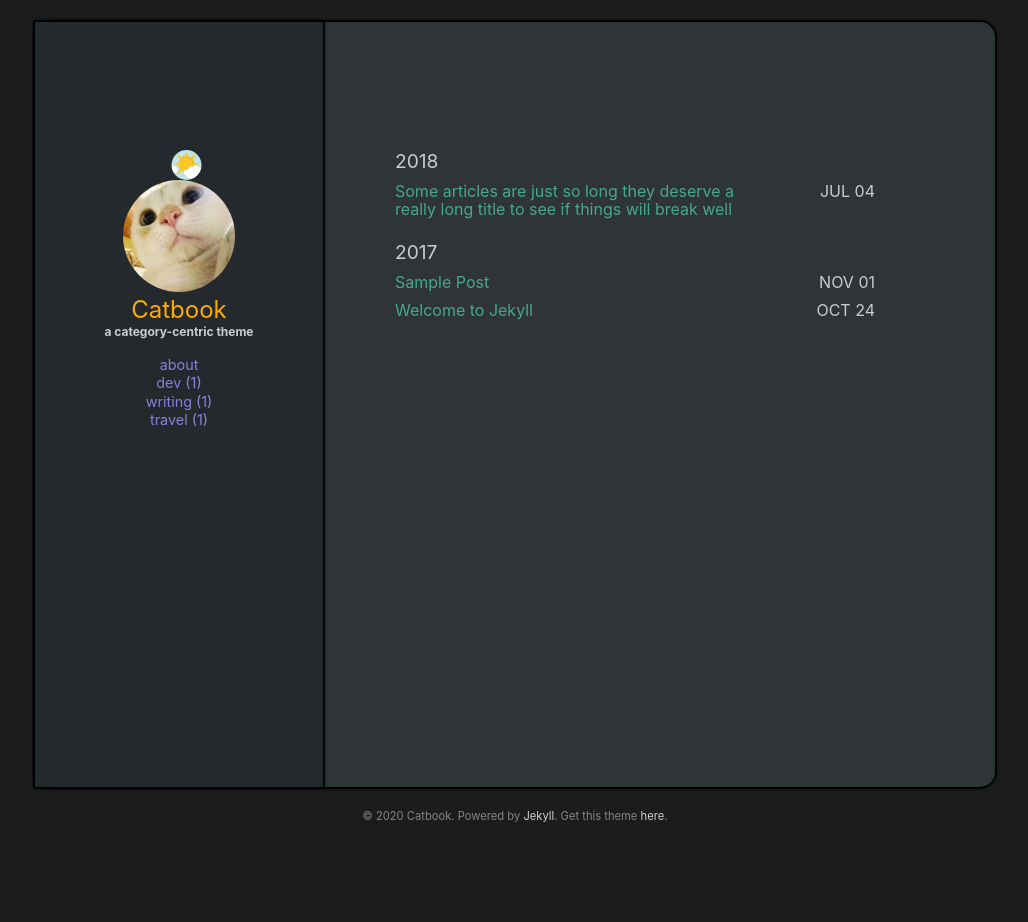
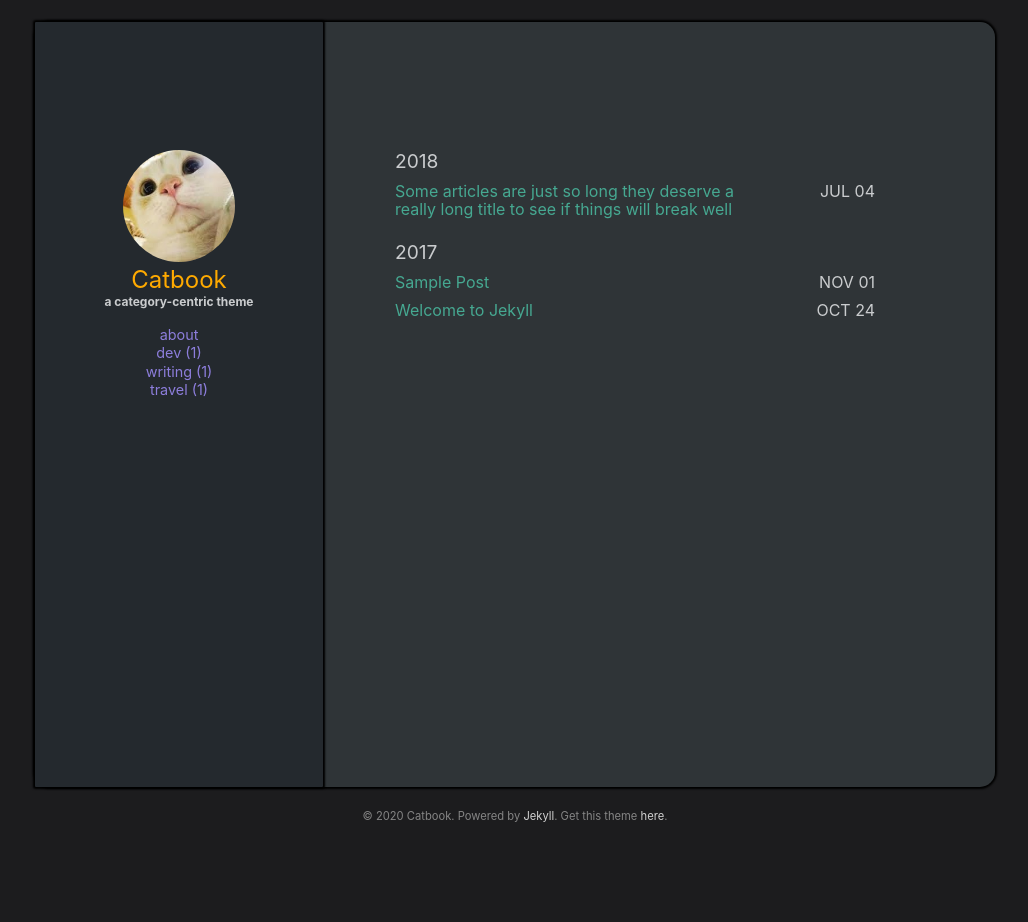
Before and after one commit to justwrite99/justwrite99.github.io, a Jekyll site: the page built from index.html, in a window 1280 px wide. Shown: the whole page, without its empty margins (125-1153 px from the left). Built offline with Jekyll 4.4.1, drawn with Linux system fonts in a browser that asks for light colours.

Commit message:
make dark theme default

```diff
--- a/_includes/header.html
+++ b/_includes/header.html
@@ -1,10 +1,10 @@
 <header class="header">
 
   <div class="header_content">
-    <label class="theme_changer">
+    <!-- <label class="theme_changer">
       <input theme_toggle type="checkbox">
       <div class="button"></div>
-    </label>
+    </label> -->
     <a class="header_circle" href="{{ '/' | relative_url }}">
       <img src="{{ site.user.pic | relative_url }}" alt="{{ site.user.picAlt }}">
     </a>
--- a/_includes/js.html
+++ b/_includes/js.html
@@ -39,18 +39,18 @@
         console.clear();
 
         const userThemePreference = themePreference();
-        const toggle = document.querySelector('[theme_toggle]');
+        // const toggle = document.querySelector('[theme_toggle]');
         const html = document.documentElement;
 
         const setTheme = () => {
             switch (userThemePreference.theme) {
                 case 'dark':
-                    toggle.checked = true;
+                    // toggle.checked = true;
                     html.classList.add('dark');
                     html.classList.remove('light');
                     break;
                 case 'light':
-                    toggle.checked = false;
+                    // toggle.checked = false;
                     html.classList.remove('dark');
                     html.classList.add('light');
                     break;
```
